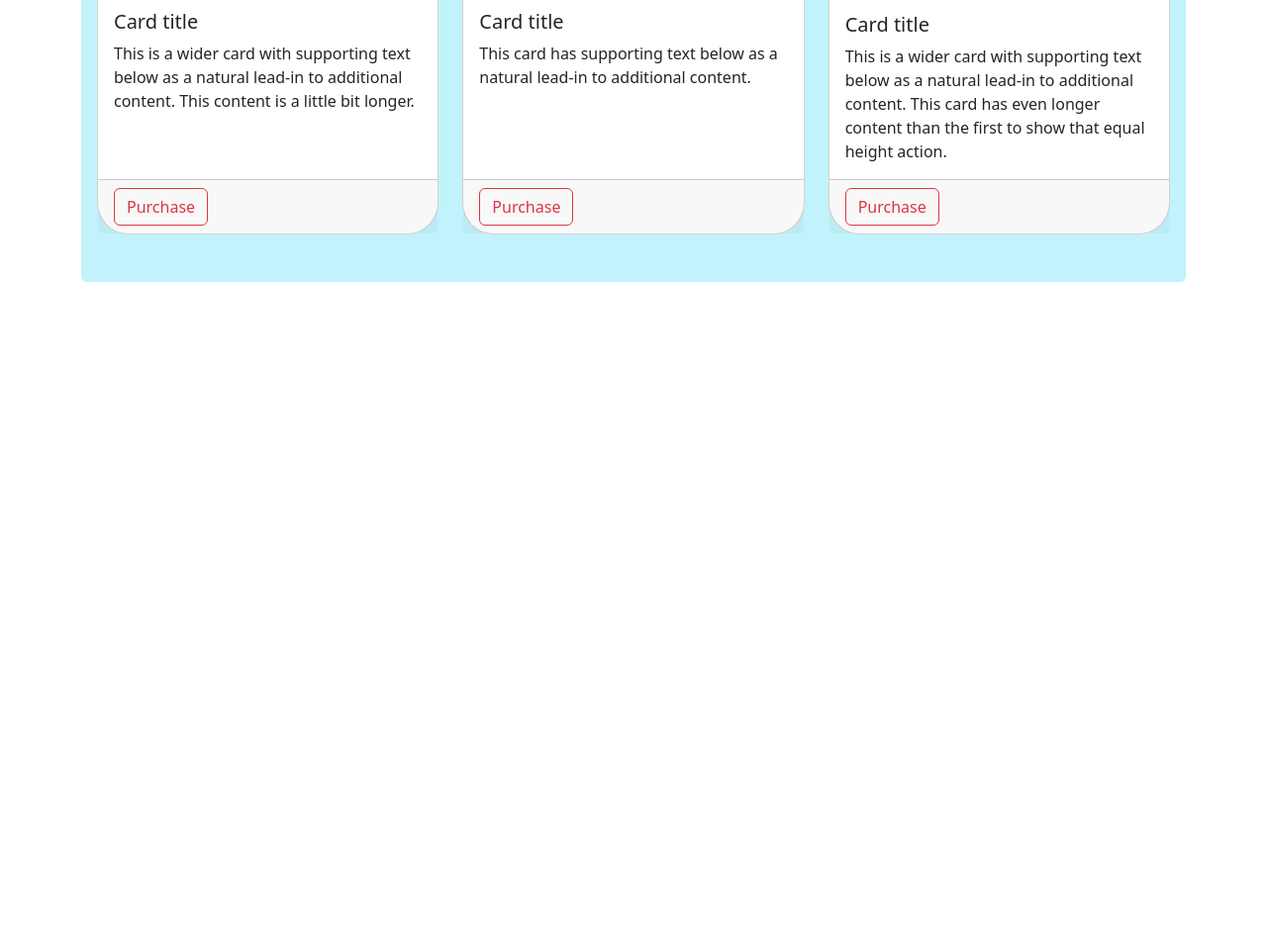
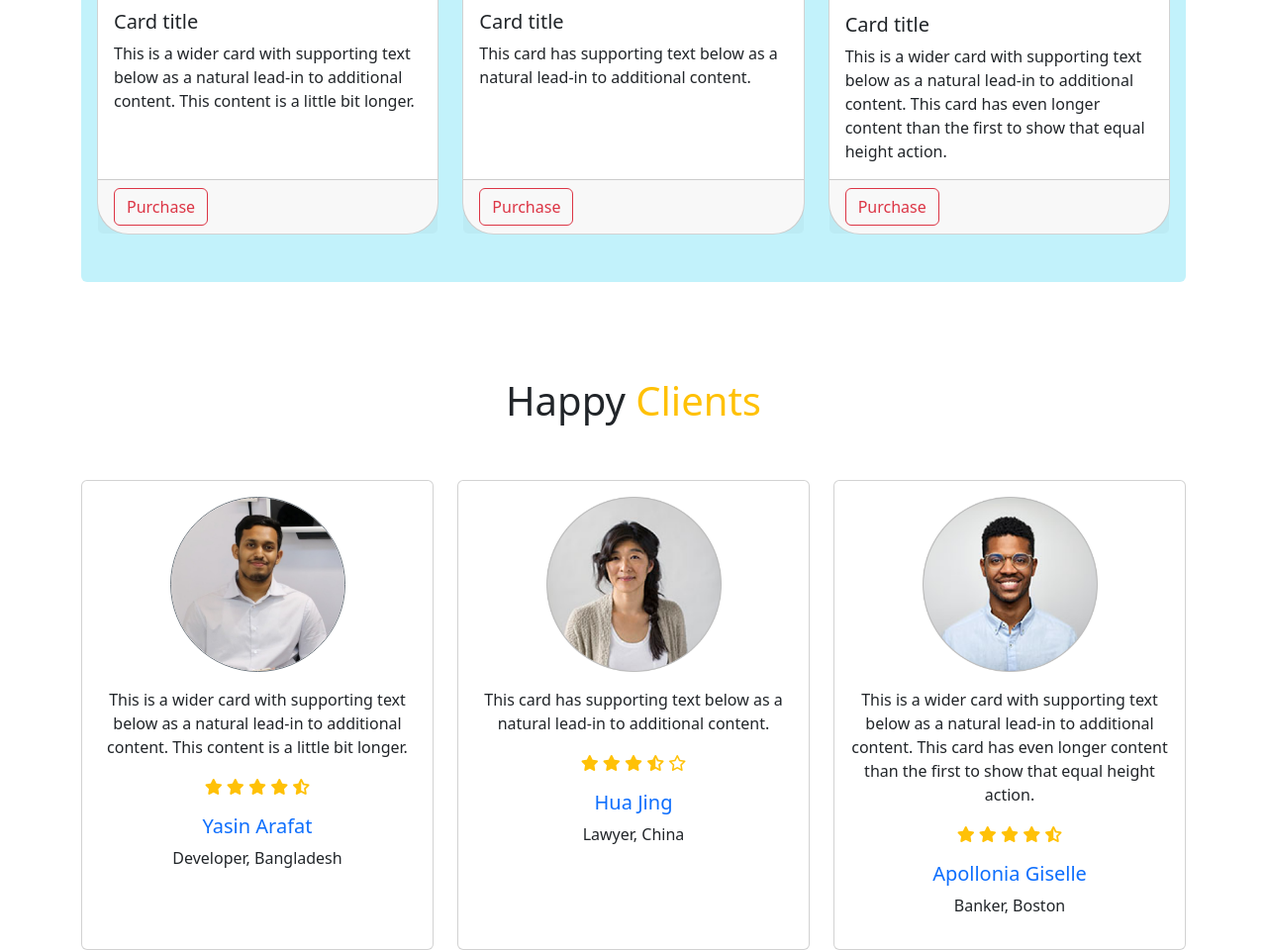
Before and after one commit to yasinarafat4/bikers-zone, a plain HTML site: page index.html in a window 1280 px wide. Shown: the part 1409-2369 px from the top of the page at 99% size. Before the commit the page ends 1694 px from the top, so only its background shows below. Drawn offline with nearby package versions, Linux system fonts and the light colour scheme.

Commit message:
clients section added

```diff
--- a/index.html
+++ b/index.html
@@ -11,6 +11,8 @@
       crossorigin="anonymous"
     />
     <link rel="stylesheet" href="css/styles.css" />
+    <!-- font awesome -->
+    <script src="https://kit.fontawesome.com/76943a5621.js" crossorigin="anonymous"></script>
   </head>
   <body class="container">
     <!-- header -->
@@ -246,46 +248,79 @@
           </div>
         </div>
       </section>
-      <!-- <section>
+
+      <!-- happy clients section -->
+      <section class="mt-5">
+        <h1 class="text-center py-5">Happy <span class="text-warning">Clients</span></h1>
         <div class="row row-cols-1 row-cols-md-3 g-4">
           <div class="col">
             <div class="card h-100">
-                <img src="images/user-1.png" class="card-img-top border border-secondary rounded-circle" alt="top-user">
+              <img
+                src="images/user-1.png"
+                class="card-img-top border border-secondary rounded-circle w-50 mx-auto mt-3"
+                alt="top-user"
+              />
               <div class="card-body">
-                  <h5 class="card-title">Card title</h5>
-                  <p class="card-text">This is a wider card with supporting text below as a natural lead-in to additional content. This content is a little bit longer.</p>
-                </div>
-                <div class="card-footer">
-                  <small class="text-muted">Last updated 3 mins ago</small>
+                <p class="card-text text-center">
+                  This is a wider card with supporting text below as a natural
+                  lead-in to additional content. This content is a little bit
+                  longer.
+                </p>
+                <p class="text-warning text-center">
+                    <i class="fa-solid fa-star"></i>
+                    <i class="fa-solid fa-star"></i>
+                    <i class="fa-solid fa-star"></i>
+                    <i class="fa-solid fa-star"></i>
+                    <i class="fa-solid fa-star-half-stroke"></i>
+                </p>
+                <h5 class="text-primary text-center">Yasin Arafat</h5>
+                <p class="text-center">Developer, Bangladesh</p>
               </div>
             </div>
           </div>
           <div class="col">
             <div class="card h-100">
-                <img src="images/user-2.png" class="card-img-top" alt="user-2">
+              <img src="images/user-2.png" class="card-img-top w-50 text-center mx-auto mt-3" alt="user-2" />
               <div class="card-body">
-                  <h5 class="card-title">Card title</h5>
-                  <p class="card-text">This card has supporting text below as a natural lead-in to additional content.</p>
-                </div>
-                <div class="card-footer">
-                  <small class="text-muted">Last updated 3 mins ago</small>
+                <p class="card-text text-center">
+                  This card has supporting text below as a natural lead-in to
+                  additional content.
+                </p>
+                <p class="text-warning text-center">
+                    <i class="fa-solid fa-star"></i>
+                    <i class="fa-solid fa-star"></i>
+                    <i class="fa-solid fa-star"></i>
+                    <i class="fa-solid fa-star-half-stroke"></i>
+                    <i class="fa-regular fa-star"></i>
+                </p>
+                <h5 class="text-primary text-center">Hua Jing</h5>
+                <p class="text-center">Lawyer, China</p>
               </div>
             </div>
           </div>
           <div class="col">
             <div class="card h-100">
-                <img src="images/user-3.png" class="card-img-top" alt="user-3">
+              <img src="images/user-3.png" class="card-img-top w-50 text-center mx-auto mt-3" alt="user-3" />
               <div class="card-body">
-                  <h5 class="card-title">Card title</h5>
-                  <p class="card-text">This is a wider card with supporting text below as a natural lead-in to additional content. This card has even longer content than the first to show that equal height action.</p>
-                </div>
-                <div class="card-footer">
-                  <small class="text-muted">Last updated 3 mins ago</small>
+                <p class="card-text text-center">
+                  This is a wider card with supporting text below as a natural
+                  lead-in to additional content. This card has even longer
+                  content than the first to show that equal height action.
+                </p>
+                <p class="text-warning text-center">
+                    <i class="fa-solid fa-star"></i>
+                    <i class="fa-solid fa-star"></i>
+                    <i class="fa-solid fa-star"></i>
+                    <i class="fa-solid fa-star"></i>
+                    <i class="fa-solid fa-star-half-stroke"></i>
+                </p>
+                <h5 class="text-primary text-center">Apollonia Giselle</h5>
+                <p class="text-center">Banker, Boston</p>
               </div>
             </div>
           </div>
         </div>
-      </section> -->
+      </section>
     </main>
 
     <!-- footer -->
```
Lines whose indentation alone changed are shown as unchanged.
